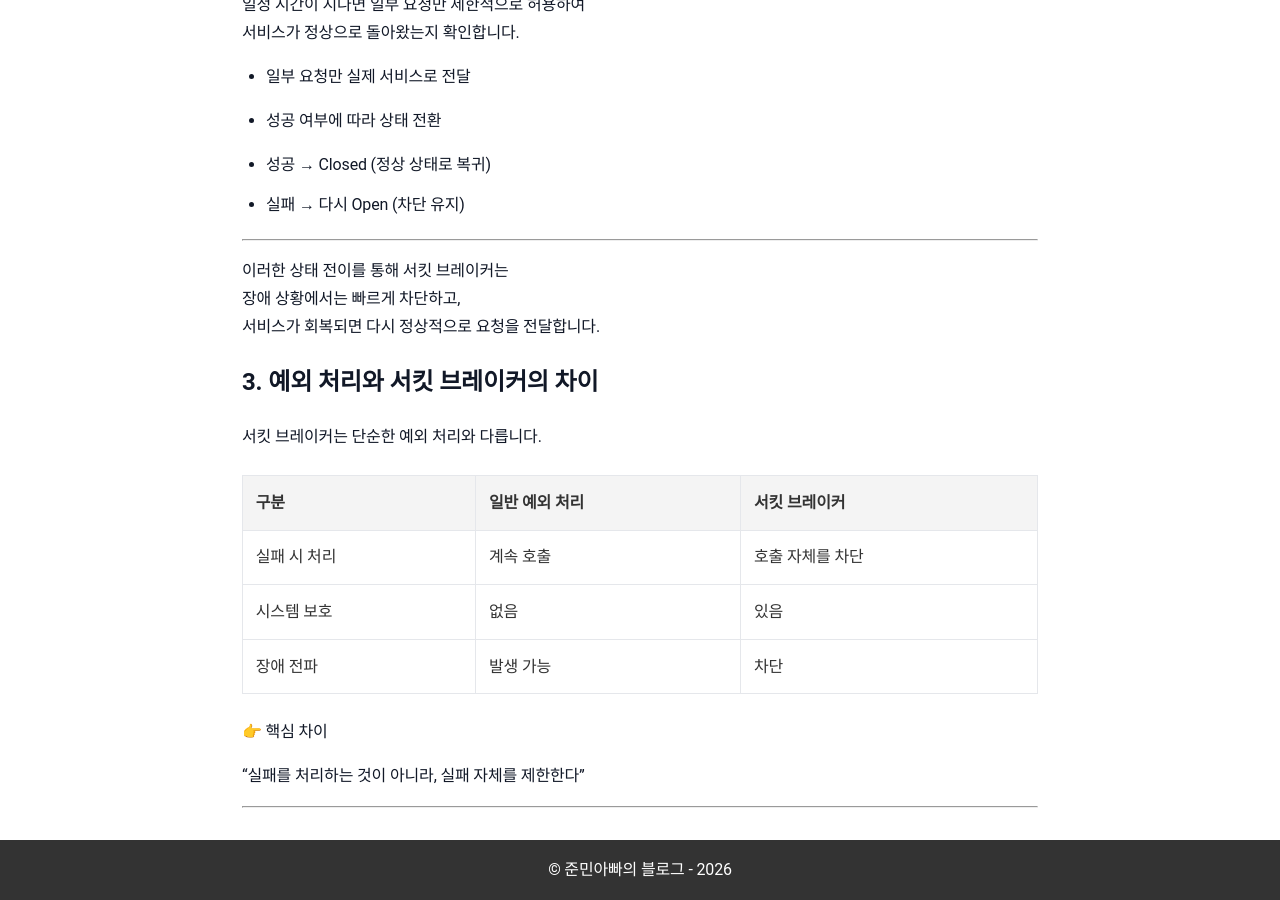
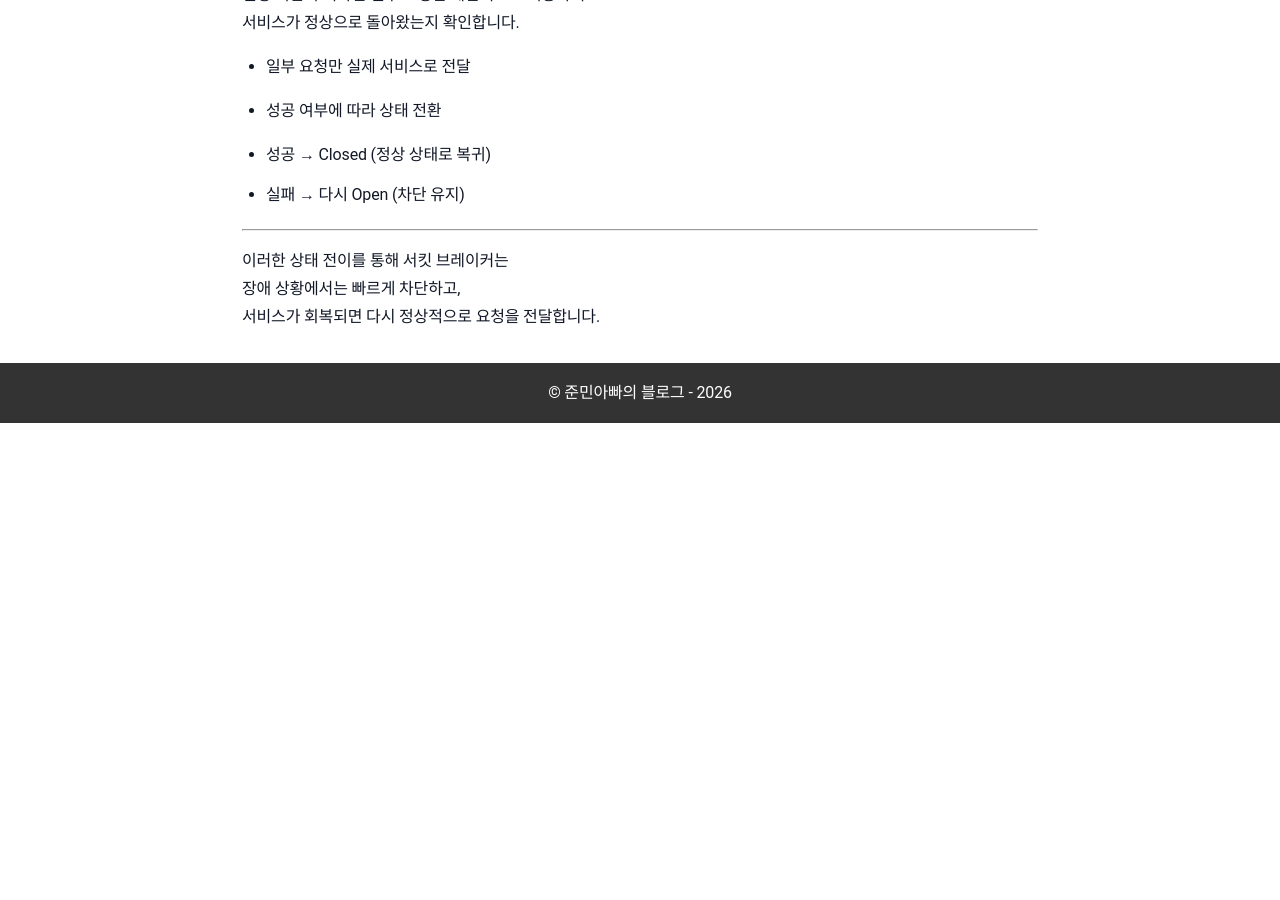
Before and after one commit to sanghoon-lee/sanghoon-lee.github.io, a Jekyll site: the page built from _posts/2026-04-01-circuitbreaker.md, in a window 1280 px wide and 900 px high, scrolled down 2699 px. Built offline with Jekyll 4.4.1, drawn with Linux system fonts in a browser that asks for light colours; nearby versions of some CDN libraries; comment, search, counter and statistics services are not loaded; after the commit the page ends 3122 px from its top, so only the background shows below that.

```diff
--- a/_posts/2026-04-01-circuitbreaker.md
+++ b/_posts/2026-04-01-circuitbreaker.md
@@ -75,8 +75,6 @@ API Gateway → 주문 서비스 → 결제 서비스 → 외부 PG
 
 ---
 
----
-
 ## 3. 서킷 브레이커의 동작 상태 (State)
 
 서킷 브레이커는 단순히 호출을 차단하는 것이 아니라,
@@ -124,20 +122,3 @@ API Gateway → 주문 서비스 → 결제 서비스 → 외부 PG
 이러한 상태 전이를 통해 서킷 브레이커는
 장애 상황에서는 빠르게 차단하고,
 서비스가 회복되면 다시 정상적으로 요청을 전달합니다.
-
-## 3. 예외 처리와 서킷 브레이커의 차이
-
-서킷 브레이커는 단순한 예외 처리와 다릅니다.
-
-| 구분      | 일반 예외 처리 | 서킷 브레이커   |
-| ------- | -------- | --------- |
-| 실패 시 처리 | 계속 호출    | 호출 자체를 차단 |
-| 시스템 보호  | 없음       | 있음        |
-| 장애 전파   | 발생 가능    | 차단        |
-
-
-👉 핵심 차이
-
-“실패를 처리하는 것이 아니라, 실패 자체를 제한한다”
-
----
```
